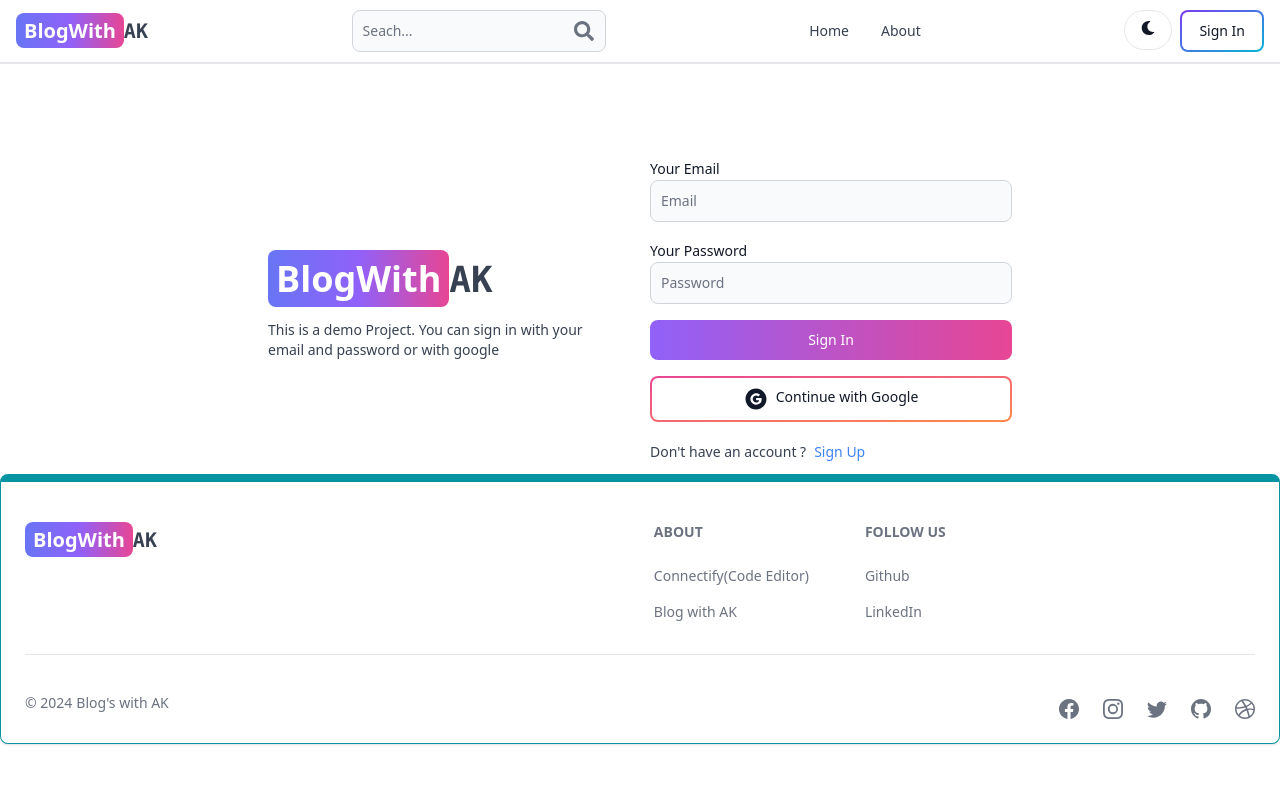
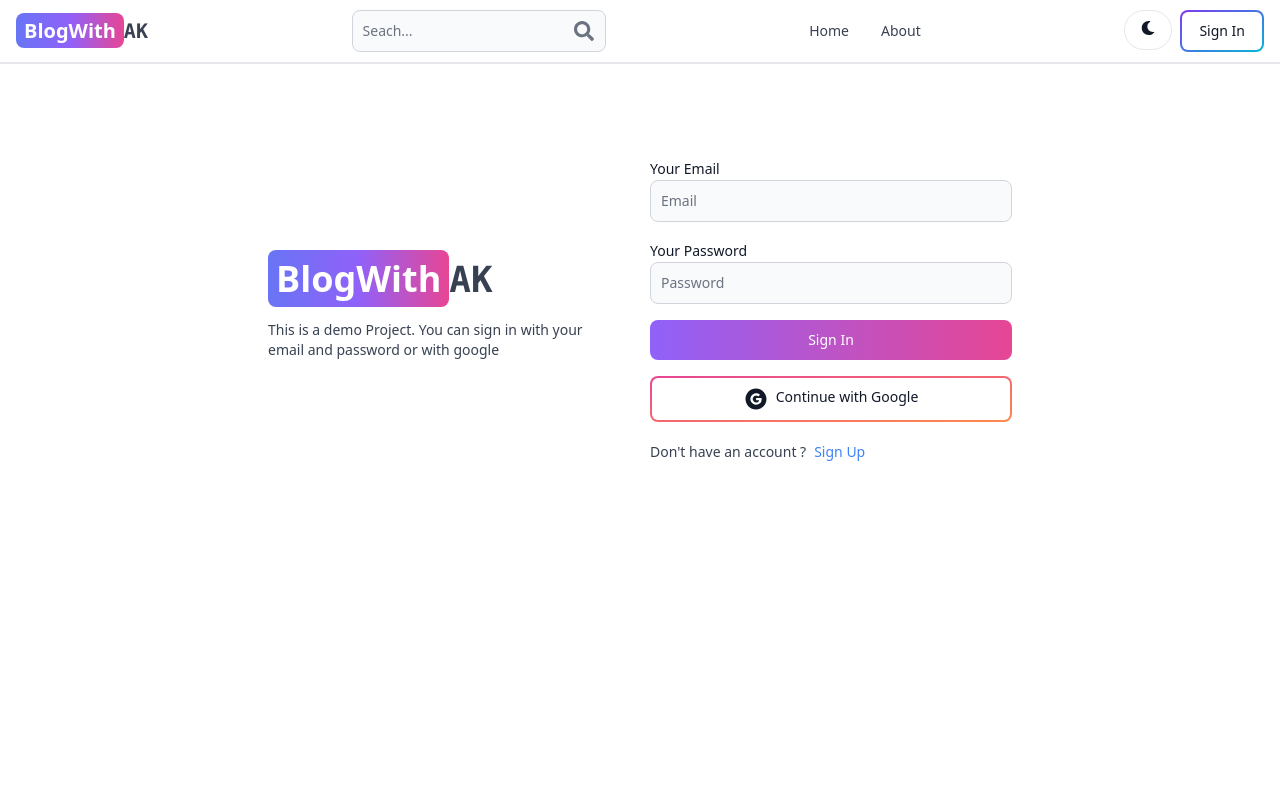
Before and after one commit to ashishsinghAK/Blog_App, a React (Create React App) app in the folder client/: page /sign-in in a window 1280 px wide. Shown: the top 800 px of the page. Built offline with nearby package versions, Linux system fonts and the light colour scheme; no server answers.

Commit message:
some changes

```diff
--- a/client/src/pages/SignIn.jsx
+++ b/client/src/pages/SignIn.jsx
@@ -43,7 +43,7 @@
 
     return (
 
-        <div className="min-h-fit mt-20">
+        <div className="min-h-screen mt-20">
 
             <div className='flex p-3 max-w-3xl mx-auto flex-col md:flex-row md:items-center gap-5 '>
                 {/* left side */}
```
